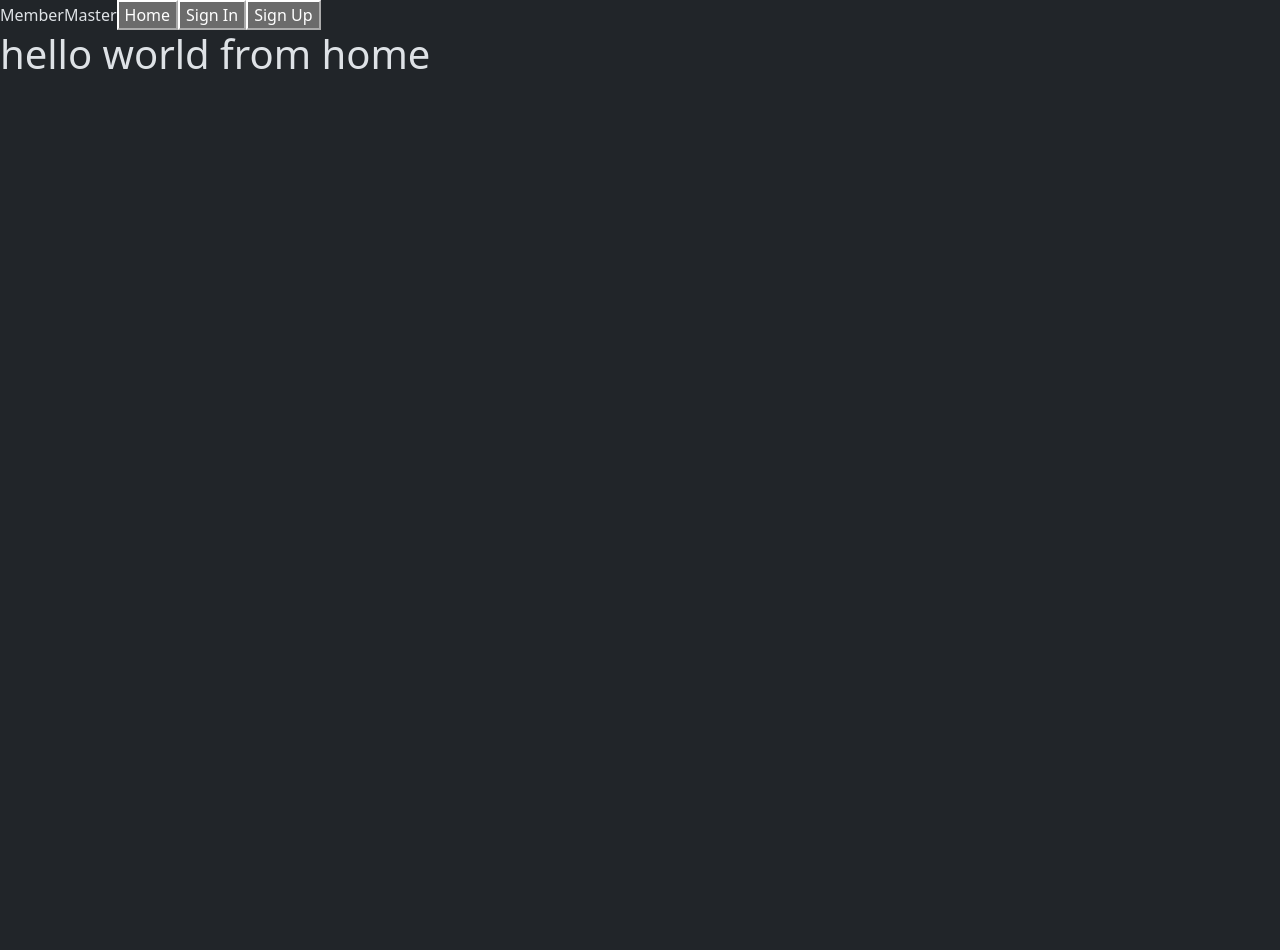
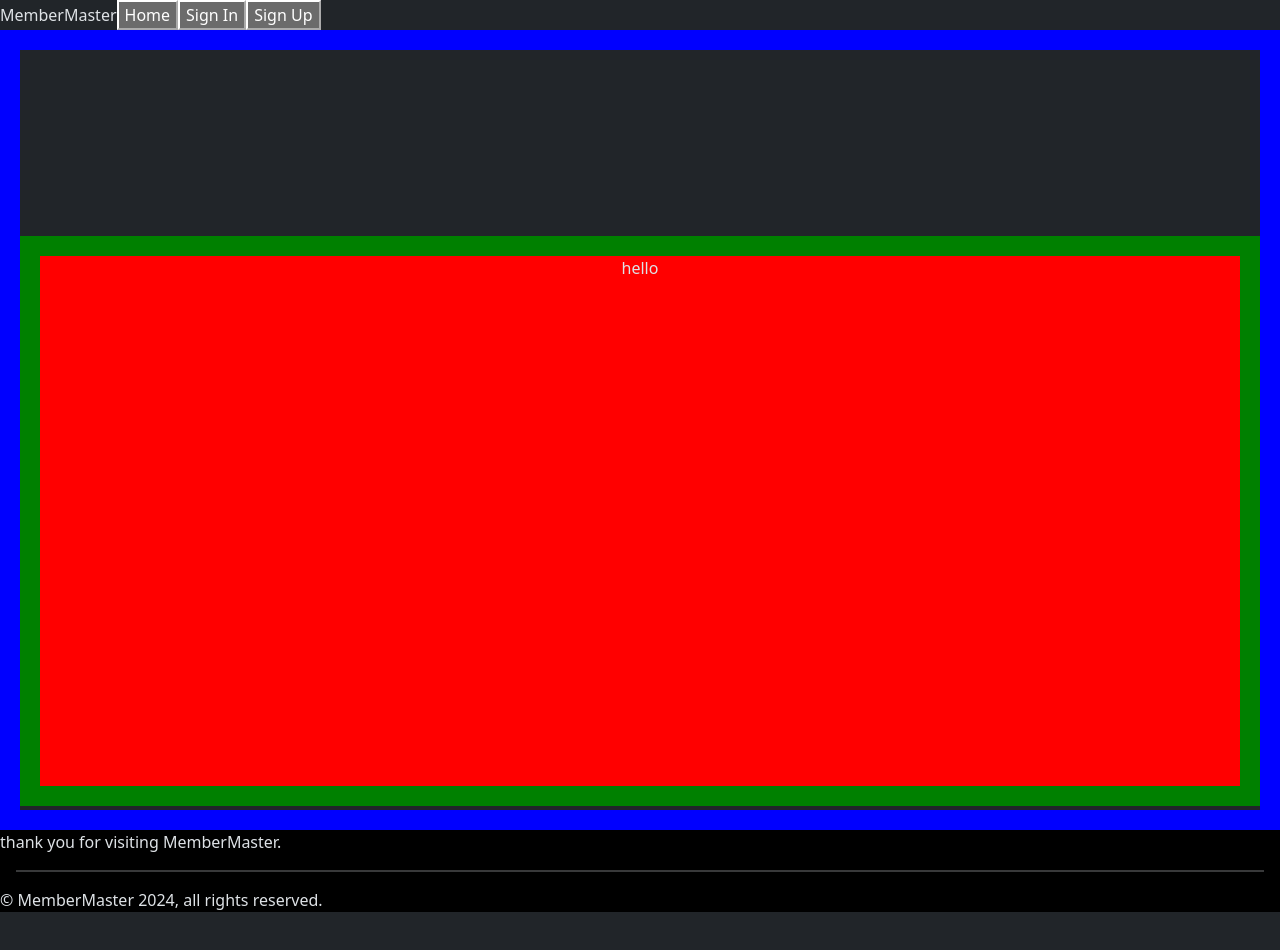
Before and after one commit to Blxee/member-master, a React (Vite) app in the folder frontend/: page / in a window 1280 px wide. Shown: the top 950 px of the page. After the commit the page ends 912 px from the top, so only its background shows below. Built offline with nearby package versions, Linux system fonts and the light colour scheme.

Commit message:
Added: snap scroll effect to home page (front-end)

```diff
--- /dev/null
+++ b/frontend/src/pages/Home.css
@@ -0,0 +1,19 @@
+article {
+  scroll-snap-type: y mandatory;
+  height: 100svh;
+  overflow-x: hidden;
+  overflow-y: scroll;
+  border: 20px solid blue;
+}
+
+section {
+  scroll-snap-align: center;
+  display: block;
+  width: 100%;
+  height: 75%;
+  text-align: center;
+  border: 20px solid green;
+  background-color: red;
+  margin-top: 25%;
+  margin-bottom: 25%;
+}
--- a/frontend/src/pages/Home.jsx
+++ b/frontend/src/pages/Home.jsx
@@ -1,5 +1,17 @@
+import './Home.css';
+
 export default function Home() {
   return (
-    <h1 style={{height: '200vh'}}>hello world from home</h1>
+    <article>
+      <section>
+        hello
+      </section>
+      <section>
+        hello again
+      </section>
+      <section>
+        bruh
+      </section>
+    </article>
   );
 }
```
